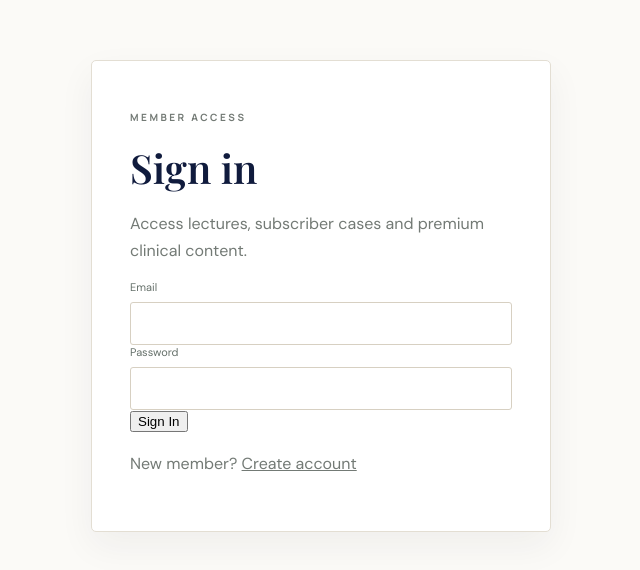
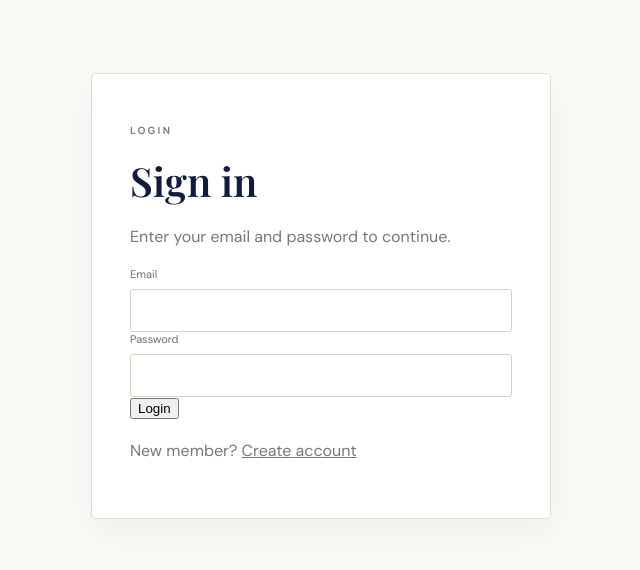
Before and after one commit to mutumajid111-creator/endodontics-hub, a Next.js app: page /member/login in a window 1280 px wide. Shown: the part 104-674 px from the top of the page, without its empty margins (319-959 px from the left). Built offline with nearby package versions, Linux system fonts and the light colour scheme; no server answers; a web font is replaced by a local one.

Commit message:
Route admin accounts to admin dashboard

```diff
--- a/app/member/login/page.tsx
+++ b/app/member/login/page.tsx
@@ -14,19 +14,28 @@ export default function MemberLoginPage(){
 
   async function submit(e:FormEvent<HTMLFormElement>){
     e.preventDefault(); setLoading(true); setError("");
-    const {error}=await supabase.auth.signInWithPassword({email,password});
+    const {data,error}=await supabase.auth.signInWithPassword({email,password});
     if(error){setError(error.message);setLoading(false);return;}
+
+    const user=data.user;
+    const {data:profile}=await supabase.from("profiles").select("role").eq("user_id",user.id).maybeSingle();
+    if(profile?.role==="admin"){
+      router.replace("/admin");
+      router.refresh();
+      return;
+    }
+
     const next=new URLSearchParams(window.location.search).get("next") || "/account";
     router.replace(next.startsWith("/")?next:"/account");
     router.refresh();
   }
 
   return <main className="adminLoginPage"><form className="adminLoginCard" onSubmit={submit}>
-    <p className="eyebrow">MEMBER ACCESS</p><h1>Sign in</h1><p>Access lectures, subscriber cases and premium clinical content.</p>
+    <p className="eyebrow">LOGIN</p><h1>Sign in</h1><p>Enter your email and password to continue.</p>
     <label>Email<input type="email" value={email} onChange={e=>setEmail(e.target.value)} required /></label>
     <label>Password<input type="password" value={password} onChange={e=>setPassword(e.target.value)} required /></label>
     {error && <div className="adminLoginError">{error}</div>}
-    <button type="submit" disabled={loading}>{loading?"Signing in...":"Sign In"}</button>
+    <button type="submit" disabled={loading}>{loading?"Signing in...":"Login"}</button>
     <p style={{marginTop:18}}>New member? <Link href="/register">Create account</Link></p>
   </form></main>;
 }
```
